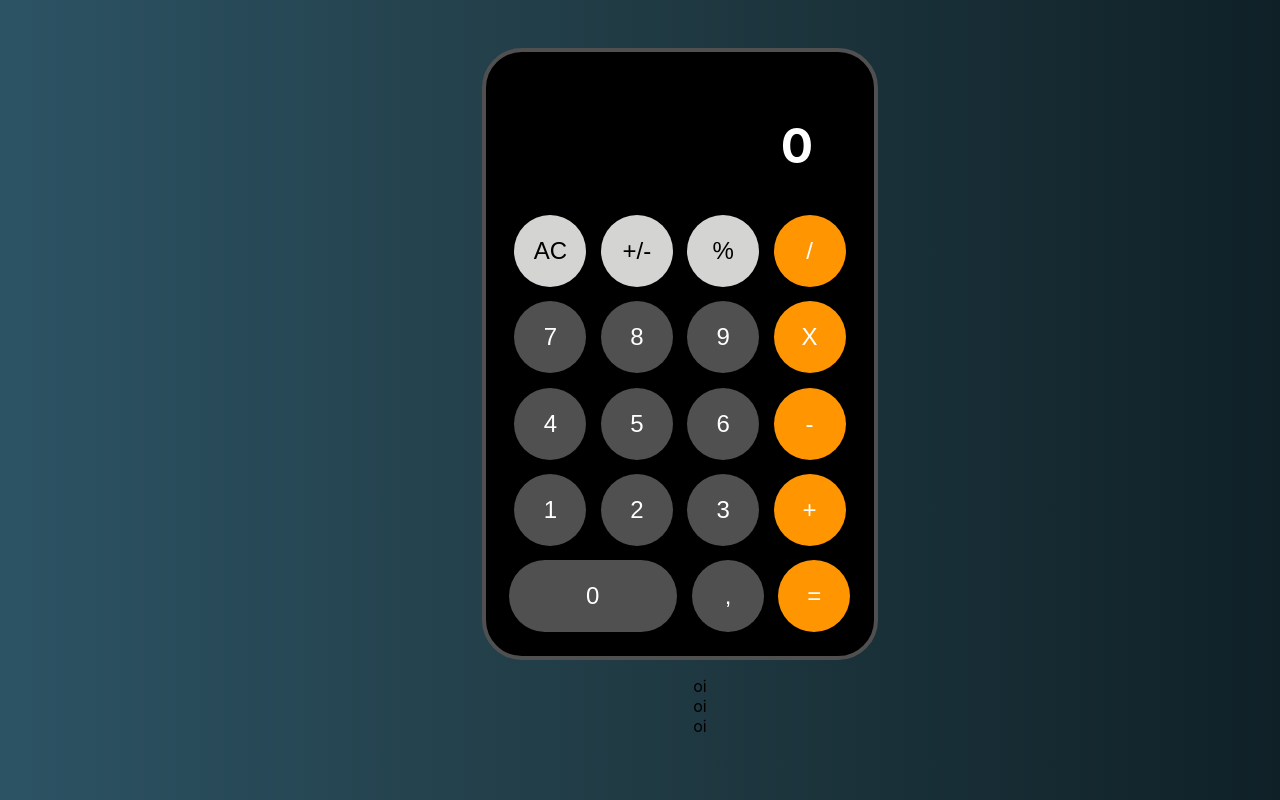
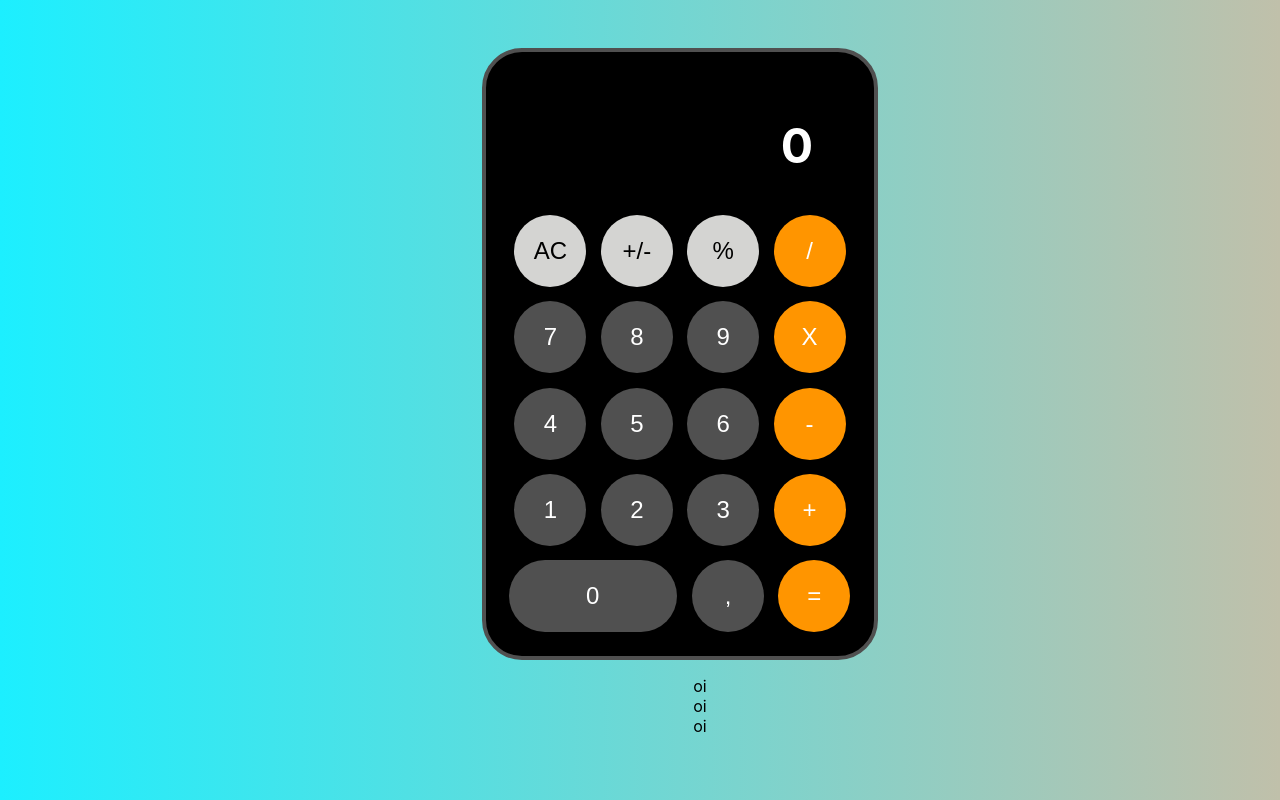
Before and after one commit to kalebefukuda/Calculator, a React (Create React App) app: page / in a window 1280 px wide. Built offline with nearby package versions, Linux system fonts and the light colour scheme.

Commit message:
background-color

```diff
--- a/src/components/Calculator.css
+++ b/src/components/Calculator.css
@@ -1,7 +1,7 @@
 body{
-    background: #0F2027;  /* fallback for old browsers */
-    background: -webkit-linear-gradient(to right, #2C5364, #203A43, #0F2027);  /* Chrome 10-25, Safari 5.1-6 */
-    background: linear-gradient(to right, #2C5364, #203A43, #0F2027); /* W3C, IE 10+/ Edge, Firefox 16+, Chrome 26+, Opera 12+, Safari 7+ */
+    background: #c0c0aa;  /* fallback for old browsers */
+background: -webkit-linear-gradient(to right, #1cefff, #c0c0aa);  /* Chrome 10-25, Safari 5.1-6 */
+background: linear-gradient(to right, #1cefff, #c0c0aa); /* W3C, IE 10+/ Edge, Firefox 16+, Chrome 26+, Opera 12+, Safari 7+ */
 
 }
 .calculator-container {
```
